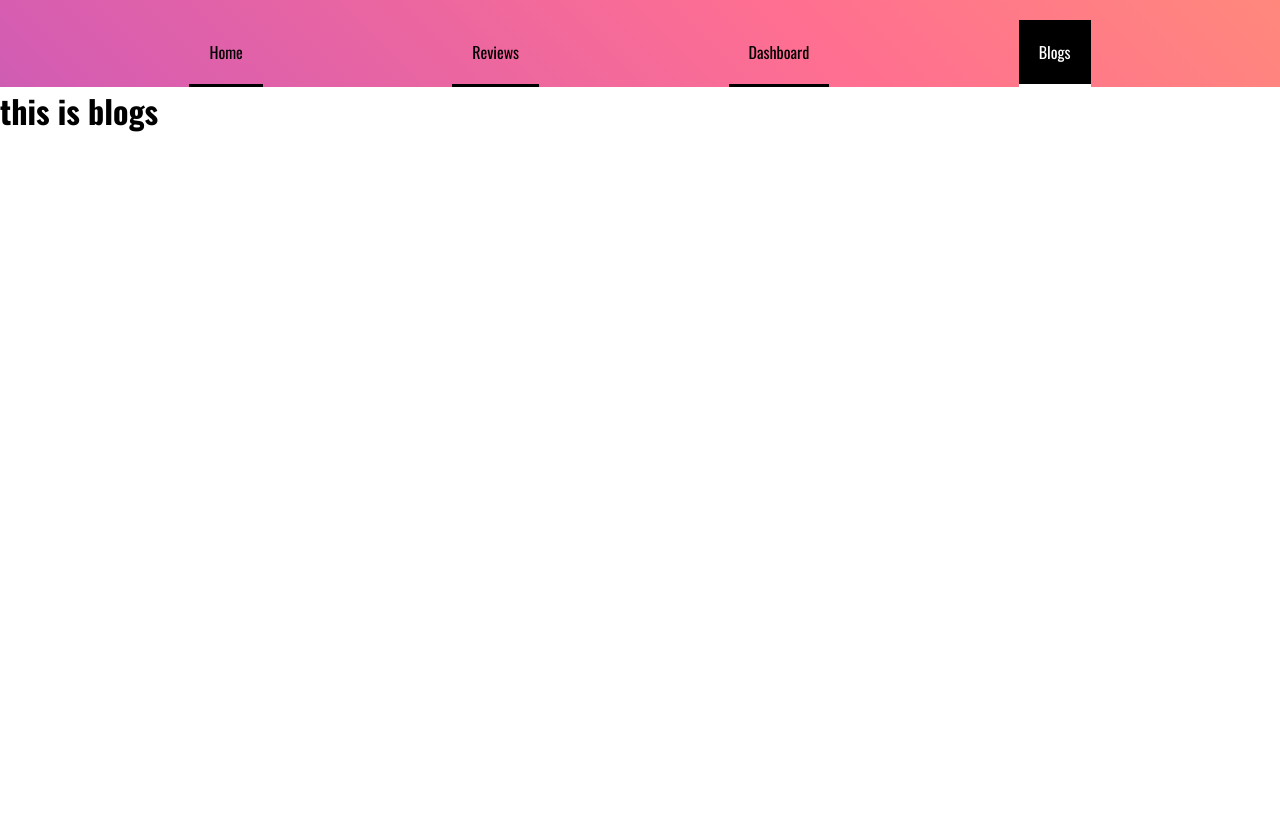
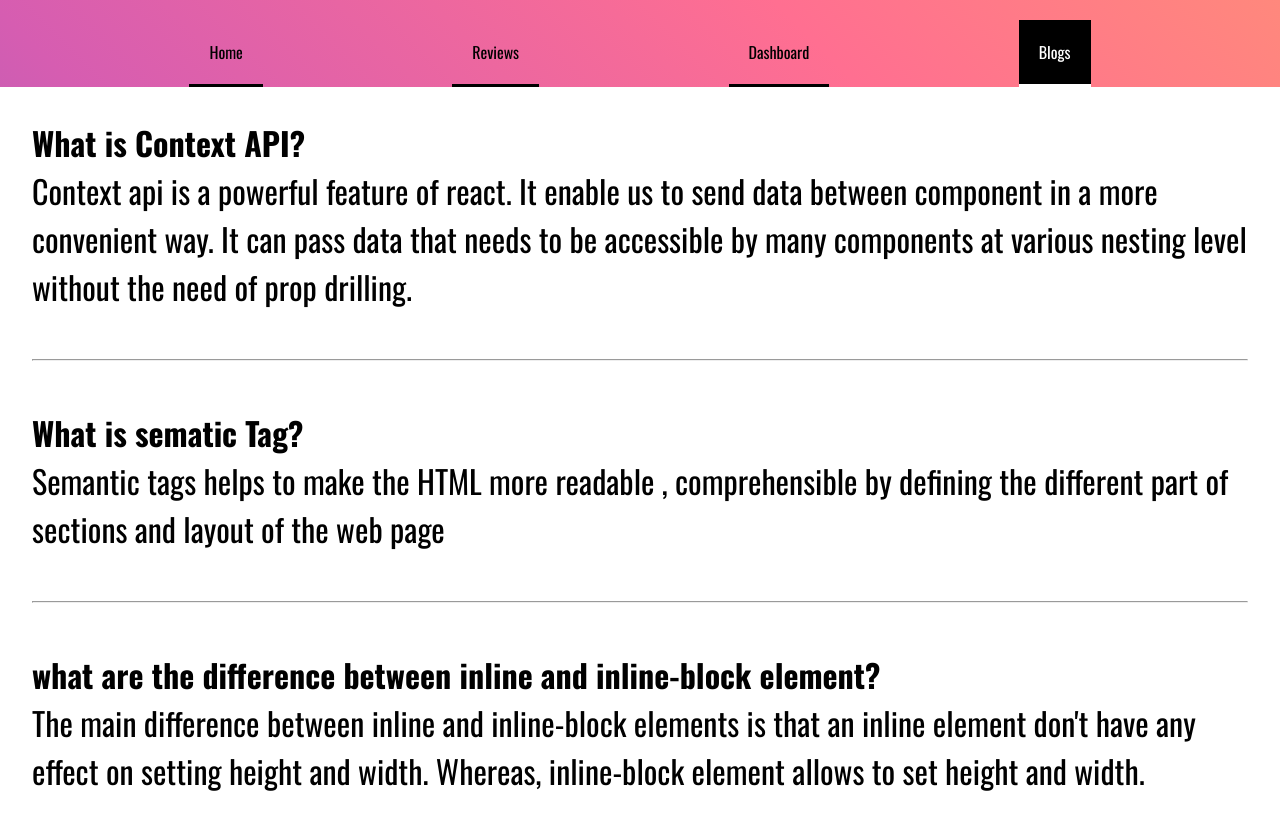
Before and after one commit to Sadik-Hossain/tesla-review-site-react, a React (Vite) app: page /blogs in a window 1280 px wide. Before the commit the page ends 800 px from the top, so only its background shows below. Built offline with nearby package versions, Linux system fonts and the light colour scheme.

Commit message:
question and answer added(bonus)

```diff
--- a/src/components/Blogs/Blogs.jsx
+++ b/src/components/Blogs/Blogs.jsx
@@ -1,11 +1,42 @@
-import React from 'react';
+import React from "react";
 
 const Blogs = () => {
-    return (
-        <div>
-            <h1>this is blogs</h1>
-        </div>
-    );
+  return (
+    <div style={{ margin: "2rem", lineHeight: "3rem" }}>
+      {/*
+      //* question no.1
+      */}
+      <h1>What is Context API?</h1>
+      <p style={{ fontSize: "2rem" }}>
+        Context api is a powerful feature of react. It enable us to send data
+        between component in a more convenient way. It can pass data that needs
+        to be accessible by many components at various nesting level without the
+        need of prop drilling.
+      </p>
+      <br />
+      <hr />
+      <br />
+      {/*
+      //* question no.2
+      */}
+      <h1>What is sematic Tag?</h1>
+      <p style={{ fontSize: "2rem" }}>
+        Semantic tags helps to make the HTML more readable , comprehensible by
+        defining the different part of sections and layout of the web page{" "}
+      </p>
+      <br />
+      <hr />
+      <br />
+      {/*
+      //* question no.3
+      */}
+      <h1>what are the difference between inline and inline-block element?</h1>
+      <p style={{ fontSize: "2rem" }}>
+        The main difference between inline and inline-block elements is that an inline element don't have any effect on setting height and width.
+        Whereas, inline-block element allows to set height and width.
+      </p>
+    </div>
+  );
 };
 
 export default Blogs;
```
